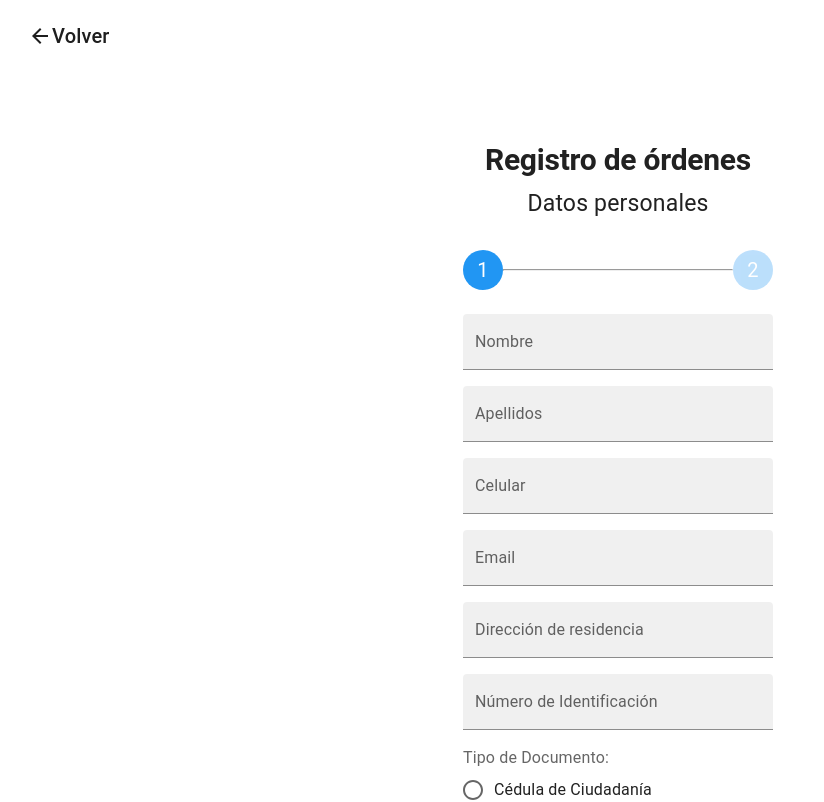
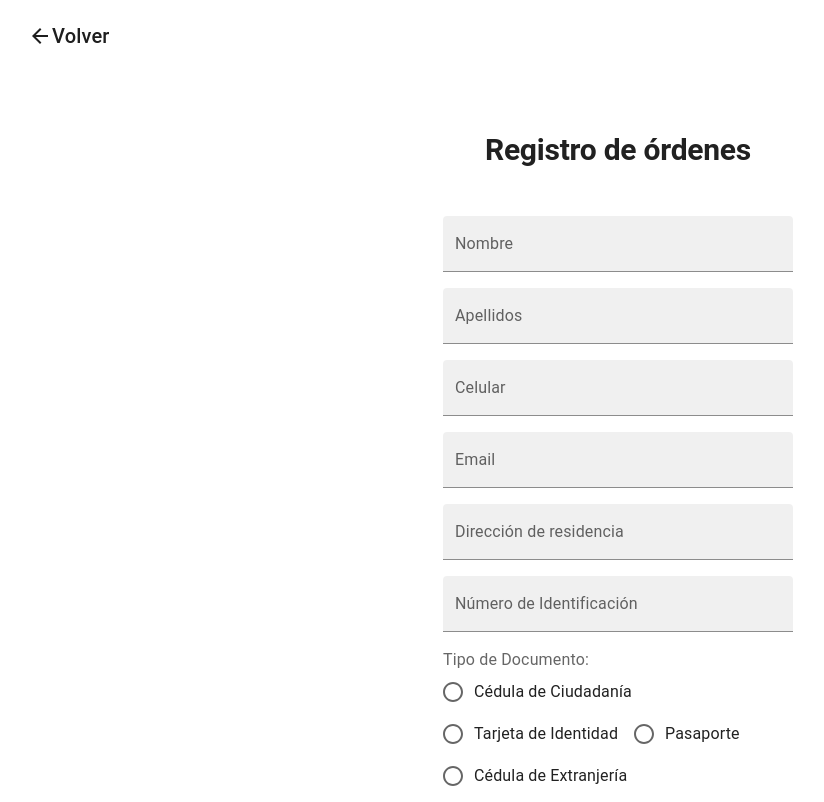
Before and after one commit to hairroom/client-side-app, a React (Create React App) app: page /newOrder in a window 1280 px wide. Shown: the top 802 px of the page, without its empty margins (22-846 px from the left). Built offline with nearby package versions, Linux system fonts and the light colour scheme.

Commit message:
Page of newOrder modified

```diff
--- a/src/pages/NewOrder.tsx
+++ b/src/pages/NewOrder.tsx
@@ -22,6 +22,7 @@ import GetOut from '../components/ui/GetOut';
 import { OrderContext } from '../context/orders/OrderContext';
 import { Loading } from "../components/ui/Loading";
 import SaveIcon from '@mui/icons-material/Save';
+import { Badge } from "@mui/icons-material";
 
 type FormData = {
   name: string;
@@ -134,37 +135,16 @@ const NewOrder = () => {
                             <GetOut />
                                 <LayoutOrders>
                                     <form onSubmit={handleSubmit(onSaveData)} noValidate>
-                                        <Box sx={{ width: 350, padding: "10px 20px", margin: "0 auto" }}>
+                                        <Box sx={{ width: 350, margin: "0 auto" }}>
                                             <Typography
                                                 variant="h2"
                                                 fontWeight={600}
                                                 fontSize="30px"
                                                 textAlign="center"
-                                                marginBottom={1}
+                                                marginBottom={6}
                                             >
                                                 Registro de órdenes
                                             </Typography>
-                                            <Typography
-                                            variant="h6"
-                                            fontWeight={400}
-                                            fontSize="23px"
-                                            textAlign="center"
-                                            marginBottom={8}
-                                            >
-                                                Datos personales
-                                            </Typography>
-                                            <Box
-                                            sx={{
-                                                display: "flex",
-                                                justifyContent: "space-around",
-                                                marginBottom: "8%",
-                                                marginTop: "-12%",
-                                            }}
-                                            >
-                                            <Avatar sx={{ bgcolor: blue[500] }}>1</Avatar>
-                                            <hr style={{ width: "255px", height: "2px", margin: "auto 0" }} />
-                                            <Avatar sx={{ bgcolor: blue[500], opacity: 0.3 }}>2</Avatar>
-                                            </Box>
                                             <Grid container spacing={2}>
                                                 <Grid item xs={12}>
                                                     <TextField
```
